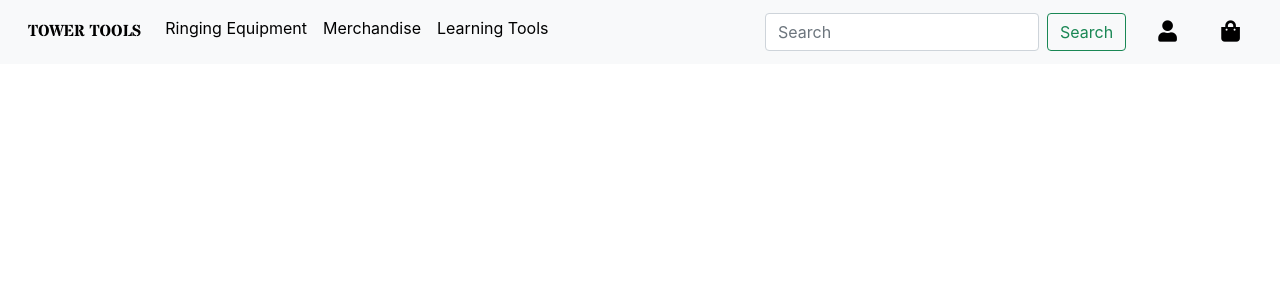
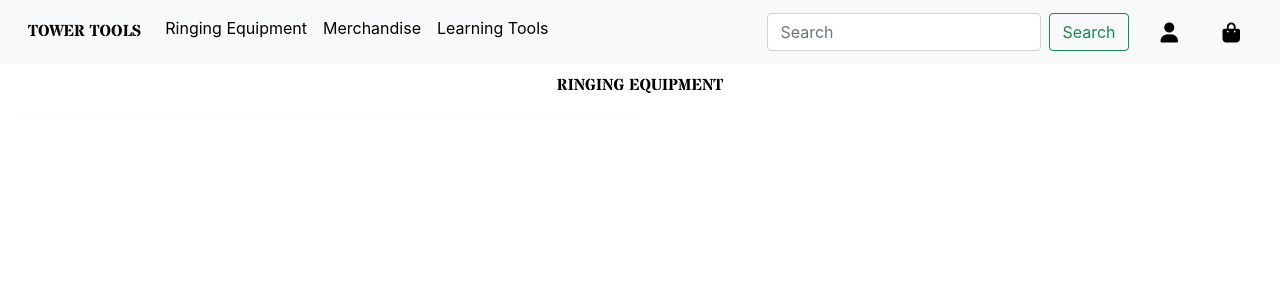
Before and after one commit to Tom1358/tower_tools, a Django app: template products/templates/products/ringing_equipment.html in a window 1280 px wide. Shown: the top 300 px of the page. Run offline with Django 3.2, Linux system fonts and the light colour scheme; the template is opened without the code that fills it, so the values that code supplies are empty; some libraries are stand-ins or nearby versions.

Commit message:
Change products > views.py to products.objects.filter() to be able to iterate through objects in template

```diff
--- a/products/templates/products/ringing_equipment.html
+++ b/products/templates/products/ringing_equipment.html
@@ -2,10 +2,24 @@
 {% load static %}
 
 {% block content %}
-<div class="container">
+<div class="container-fluid">
     <div class="row">
-        <div class="col">
-            {{ ringing_equipment }}
+        <div class="col text-center mt-3">
+            <h2 class="logo-font">Ringing Equipment</h2>
+            <hr class="w-50 mb-1">
+        </div>
+    </div>
+    <div class="row">
+        <div class="product-container col-10 offset-1">
+            <div class="row mt-1 mb-2"></div>
+            <div class="row">
+                {% for equipment in ringing_equipment %}
+                    <div class="col-sm-6 col-md-6 col-lg-4 col-xl-3">
+                        <div class="card h-100 border-0">{{ ringing_equipment }}
+                        </div>
+                    </div>
+                {% endfor %}
+            </div>
         </div>
     </div>
 </div>
--- a/products/views.py
+++ b/products/views.py
@@ -4,7 +4,7 @@ from .models import Product
 def ringing_equipment(request):
     """ a view to return ringing equipment products """
 
-    ringing_equipment = Product.objects.get(category=1)
+    ringing_equipment = Product.objects.filter(category=1)
 
     context = {
         'ringing_equipment': ringing_equipment,
--- a/templates/base.html
+++ b/templates/base.html
@@ -14,7 +14,7 @@
     {% endblock %}
 
     {% block corecss %}
-        <link rel="stylesheet" href="https://pro.fontawesome.com/releases/v5.10.0/css/all.css" integrity="sha384-AYmEC3Yw5cVb3ZcuHtOA93w35dYTsvhLPVnYs9eStHfGJvOvKxVfELGroGkvsg+p" crossorigin="anonymous"/>
+        <link rel="stylesheet" href="https://cdnjs.cloudflare.com/ajax/libs/font-awesome/6.0.0-beta3/css/all.min.css" integrity="sha512-Fo3rlrZj/k7ujTnHg4CGR2D7kSs0v4LLanw2qksYuRlEzO+tcaEPQogQ0KaoGN26/zrn20ImR1DfuLWnOo7aBA==" crossorigin="anonymous" referrerpolicy="no-referrer" />
         <link href="https://cdn.jsdelivr.net/npm/bootstrap@5.1.3/dist/css/bootstrap.min.css" rel="stylesheet" integrity="sha384-1BmE4kWBq78iYhFldvKuhfTAU6auU8tT94WrHftjDbrCEXSU1oBoqyl2QvZ6jIW3" crossorigin="anonymous">
         <link rel="stylesheet" href="https://cdn.jsdelivr.net/npm/bulma@0.9.3/css/bulma.min.css">
         <link rel="preconnect" href="https://fonts.googleapis.com">
```
